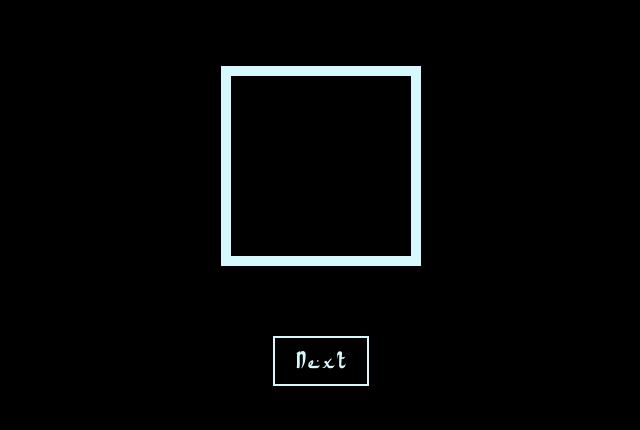
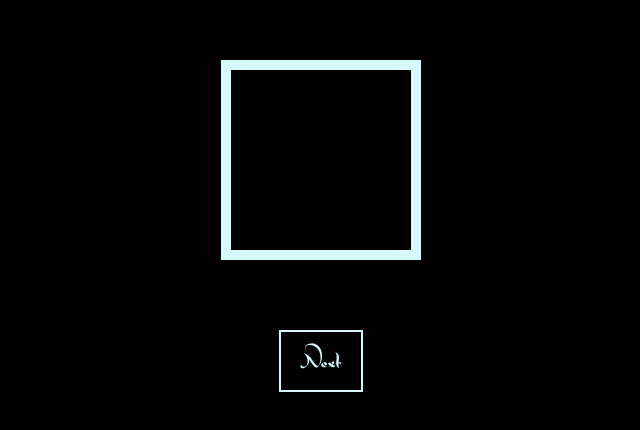
Before and after one commit to collinsullivanhub/Optical-Illusions-Records, a plain HTML site: page index.html in a window 1280 px wide. Shown: the part 174-604 px from the top of the page, without its empty margins (319-959 px from the left). Drawn offline with Linux system fonts and the light colour scheme.

Commit message:
added otf

```diff
--- a/styles.css
+++ b/styles.css
@@ -1,6 +1,6 @@
 @font-face {
     font-family: 'Arab Dances';
-    src: url('fonts/ArabDances.ttf') format('truetype');
+    src: url('fonts/zanzabar.otf') format('truetype');
 }
 
 body {
```
Also changed, not shown: fonts/zanzabar.otf (added), 1 other file.
